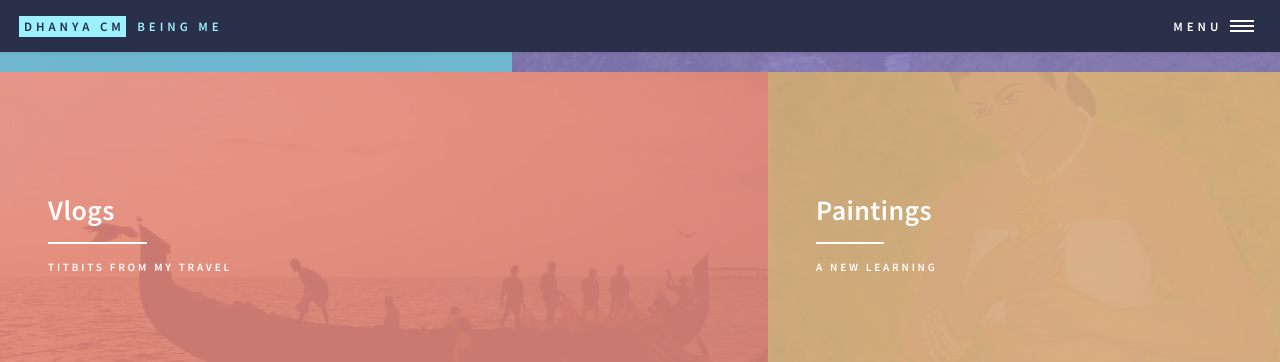
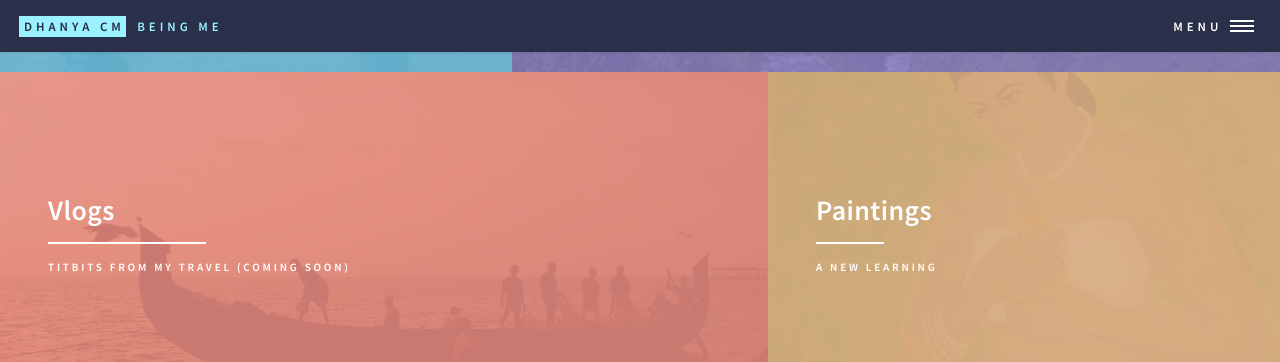
Before and after one commit to dhanyacm/dhanyacm, a Jekyll site: the page built from index.html, in a window 1280 px wide and 900 px high, scrolled down 923 px. Shown: the top 362 px of the window. Built offline with Jekyll 4.4.1, drawn with Linux system fonts in a browser that asks for light colours.

Commit message:
Update index.html

```diff
--- a/index.html
+++ b/index.html
@@ -13,7 +13,7 @@
 							<section id="one" class="tiles">
 								<article>
 									<span class="image">
-										<img src="images/pic01.jpg" alt="" />
+										<img src="images/pic07.jpg" alt="" />
 									</span>
 									<header class="major">
 										<h3><a href="{{site.baseurl}}/web-portfolio.html" class="link">Web Development</a></h3>
@@ -37,7 +37,7 @@
 									</span>
 									<header class="major">
 										<h3><a href="youtube.com" class="link">Vlogs</a></h3>
-										<p>Titbits from my travel</p>
+										<p>Titbits from my travel (Coming Soon) </p>
 									</header>
 								</article>
 								<article>
```
